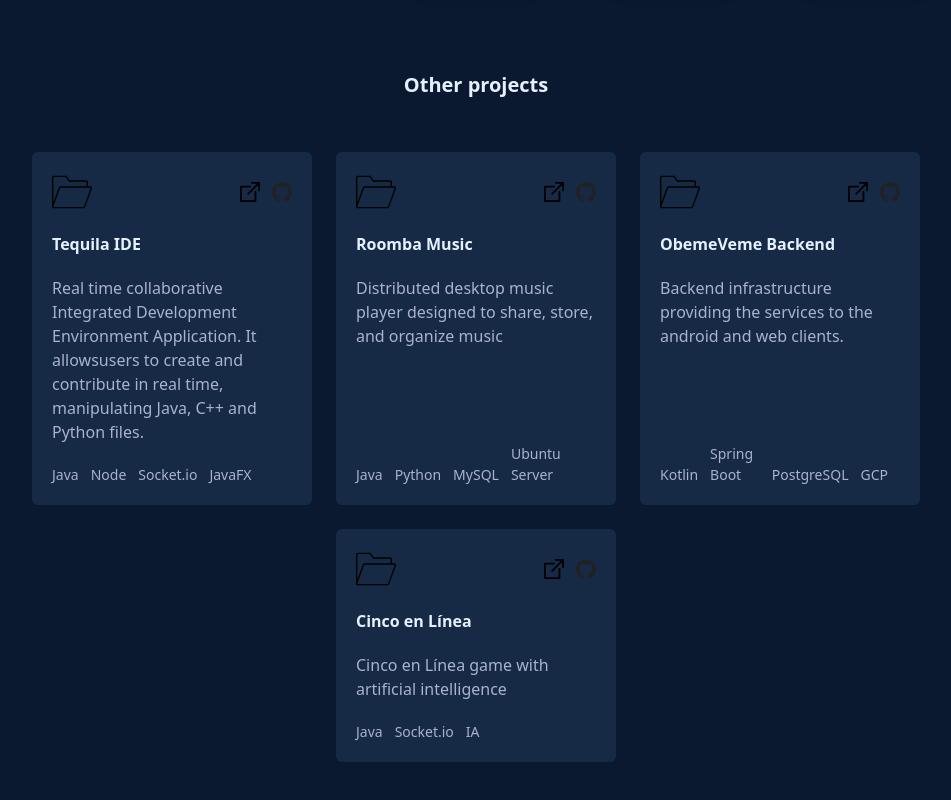
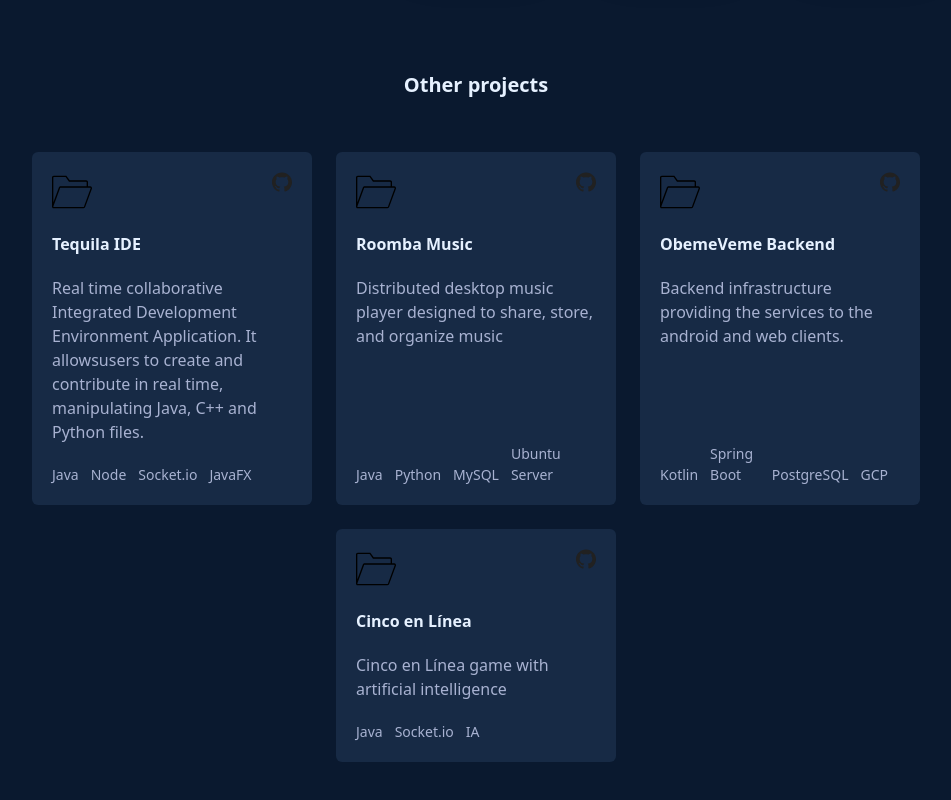
Before and after one commit to Alex-Camara/portfolio, a Vue app: page / in a window 1280 px wide. Shown: the part 3545-4345 px from the top of the page, without its empty margins (164-1115 px from the left). Built offline with nearby package versions, Linux system fonts and the light colour scheme.

Commit message:
added links to project box component

```diff
--- a/src/classes/Project.ts
+++ b/src/classes/Project.ts
@@ -40,6 +40,12 @@ export class Project {
     public getStack(): string[] {
         return this.stack;
     }
+    public getGithubLink(): string {
+        return this.githubLink;
+    }
+    public getWebLink(): string {
+        return this.webLink;
+    }
     public isPinned(){
         return this.pinned;
     }
--- a/src/components/ProjectBox.vue
+++ b/src/components/ProjectBox.vue
@@ -4,8 +4,16 @@
         <div id="project-header" class="flex w-full justify-between">
             <img src="../assets/folder.svg" class="blue-icon h-10 self-center cursor-pointer mr-3"/>
             <div class="flex">
-                <img src="../assets/link.svg" class="white-icon h-5 self-center cursor-pointer mr-3"/>
-                <img src="../assets/github.svg" class="white-icon h-5 self-center cursor-pointer"/>
+                <div v-if="project.getWebLink() !== ''">
+                    <a :href="project.getWebLink()" target="_blank">
+                        <img src="../assets/link.svg" class="white-icon h-5 self-center cursor-pointer mr-3"/>
+                    </a>
+                </div>
+                <div v-if="project.getGithubLink() !== ''">
+                    <a :href="project.getGithubLink()" target="_blank">
+                        <img src="../assets/github.svg" class="white-icon h-5 self-center cursor-pointer"/>
+                    </a>
+                </div>
             </div>
         </div>
 
--- a/src/views/MyProjects.vue
+++ b/src/views/MyProjects.vue
@@ -88,7 +88,7 @@ export default class MyProjects extends Vue {
         const tequilaIDEStack = ['Java', 'Node', 'Socket.io', 'JavaFX'];
 
         const tequilaIDEWebLink = '';
-        const tequilaIDEGithubLink = '';
+        const tequilaIDEGithubLink = 'https://github.com/TequilaCoders/TequilaIDE';
 
         const tequilaIDEProject = new Project(3, 'Tequila IDE', 'desktop', tequilaIDEDescription, tequilaIDEGithubLink,
                                     tequilaIDEWebLink, tequilaIDEStack, tequilaIDEImageSamples, false);
@@ -99,7 +99,7 @@ export default class MyProjects extends Vue {
         const roombaStack = ['Java', 'Python', 'MySQL', 'Ubuntu Server'];
 
         const roombaWebLink = '';
-        const roombaGithubLink = '';
+        const roombaGithubLink = 'https://github.com/Alex-Camara/AppMusica';
 
         const roombaProject = new Project(4, 'Roomba Music', 'desktop', roombaDescription, roombaGithubLink,
                                     roombaWebLink, roombaStack, roombaImageSamples, false);
@@ -109,7 +109,7 @@ export default class MyProjects extends Vue {
         const obemeBackendStack = ['Kotlin', 'Spring Boot', 'PostgreSQL', 'GCP'];
 
         const obemeBackendWebLink = '';
-        const obemeBackendGithubLink = '';
+        const obemeBackendGithubLink = 'https://github.com/TequilaCoders/OBEME-Server';
 
         const obemeBackendProject = new Project(5, 'ObemeVeme Backend', 'web', obemeBackendDescription, obemeBackendGithubLink,
                                     obemeBackendWebLink, obemeBackendStack, obemeBackendImageSamples, false);
@@ -119,7 +119,7 @@ export default class MyProjects extends Vue {
         const cincoEnUnoStack = ['Java', 'Socket.io', 'IA'];
 
         const cincoEnUnoWebLink = '';
-        const cincoEnUnoGithubLink = '';
+        const cincoEnUnoGithubLink = 'https://github.com/AlanCrux/5EnLinea';
 
         const cincoEnLineaProject = new Project(6, 'Cinco en Línea', 'web', cincoEnUnoDescription, cincoEnUnoGithubLink,
                                     cincoEnUnoWebLink, cincoEnUnoStack, cincoEnUnoImageSamples, false);
```
Also changed, not shown: src/components/ContactPanel.vue (+4 -4 lines).
